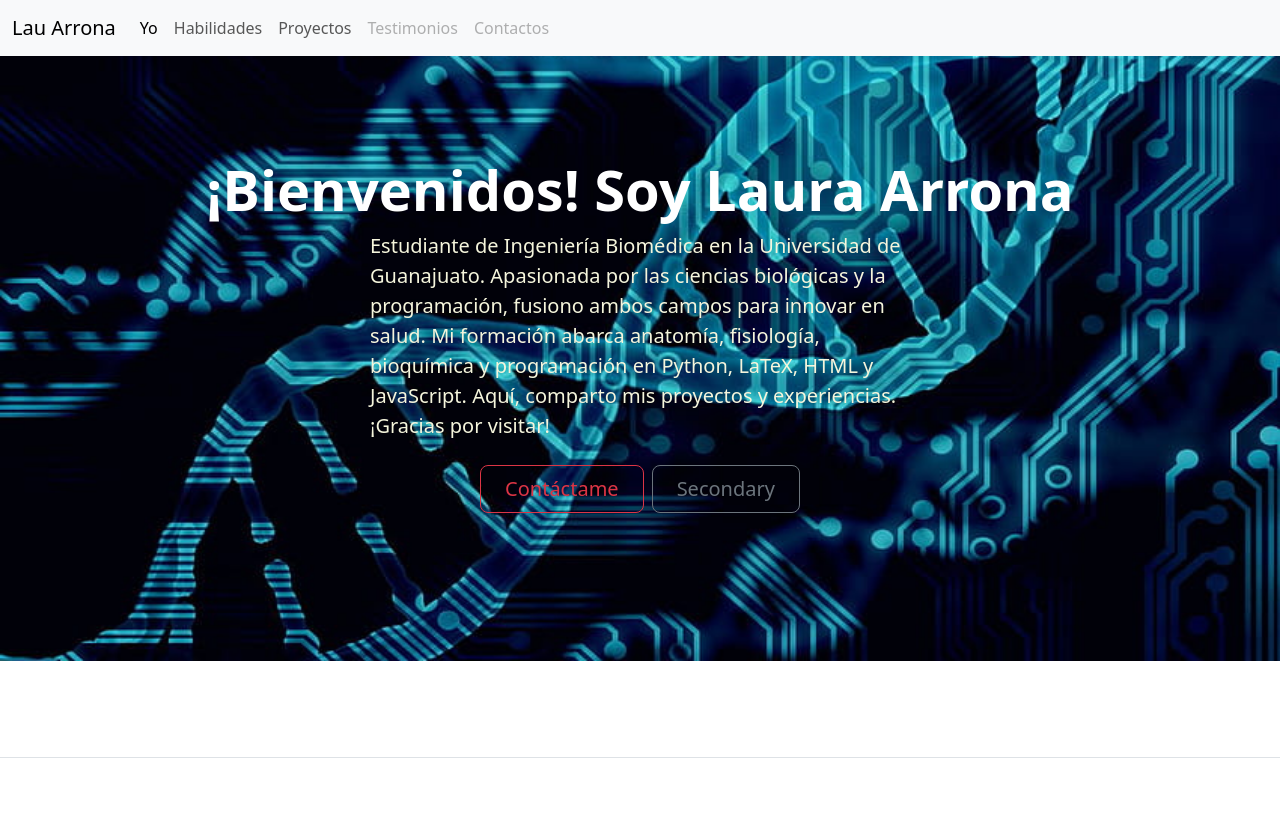
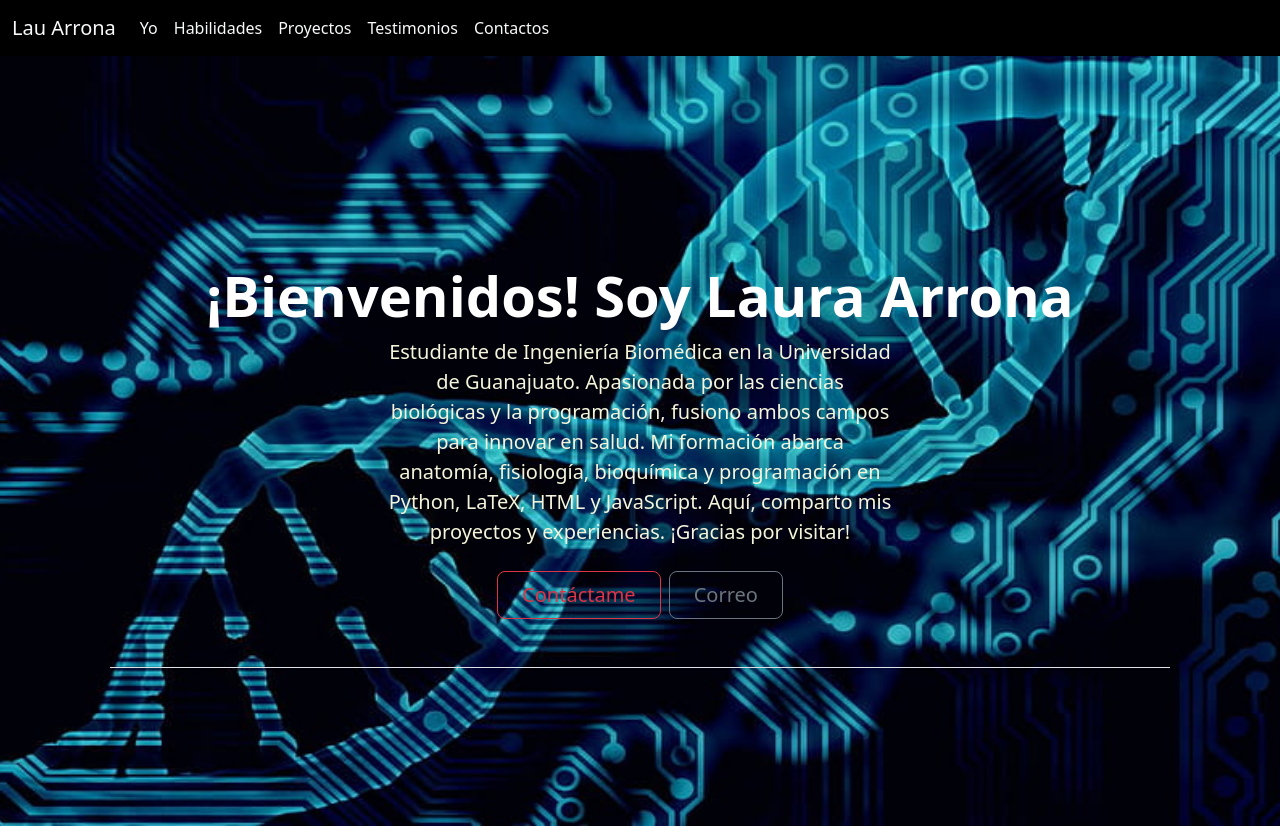
Before and after one commit to Lauarrona/Portafolio-b7-g1, a plain HTML site: page index.html in a window 1280 px wide. Shown: the top 828 px of the page. Drawn offline with nearby package versions, Linux system fonts and the light colour scheme.

Commit message:
version 1.4
Le agregue links al navbar

```diff
--- a/index.html
+++ b/index.html
@@ -14,29 +14,31 @@
 </head>
 
 <body>
-    <nav class="navbar navbar-expand-lg bg-body-tertiary">
+    <nav class="navbar navbar-expand-lg bg-black">
         <div class="container-fluid">
-            <a class="navbar-brand" href="#">Lau Arrona</a>
+            <!-- el conteiner-fluid pone en las esquinas el contenido -->
+            <a class="navbar-brand text-light" href="#">Lau Arrona</a>
             <button class="navbar-toggler" type="button" data-bs-toggle="collapse" data-bs-target="#navbarNav"
                 aria-controls="navbarNav" aria-expanded="false" aria-label="Toggle navigation">
                 <span class="navbar-toggler-icon"></span>
             </button>
             <div class="collapse navbar-collapse" id="navbarNav">
                 <ul class="navbar-nav">
+                    <!-- Recuerda li es un elemento de la lista -->
                     <li class="nav-item">
-                        <a class="nav-link active" aria-current="page" href="#">Yo</a>
+                        <a class="nav-link active text-light" href="#presentacion" aria-current="page" href="#">Yo</a>
+                    </li>
+                    <li class="nav-item ">
+                        <a class="nav-link text-light" href="#habilidades">Habilidades</a>
                     </li>
                     <li class="nav-item">
-                        <a class="nav-link" href="#">Habilidades</a>
+                        <a class="nav-link text-light" href="#proyecto">Proyectos</a>
                     </li>
                     <li class="nav-item">
-                        <a class="nav-link" href="#">Proyectos</a>
+                        <a class="nav-link disabled text-light" href="#testimonios" aria-disabled="true">Testimonios</a>
                     </li>
                     <li class="nav-item">
-                        <a class="nav-link disabled" aria-disabled="true">Testimonios</a>
-                    </li>
-                    <li class="nav-item">
-                        <a class="nav-link disabled" aria-disabled="true">Contactos</a>
+                        <a class="nav-link disabled text-light" href="#contactos" aria-disabled="true">Contactos</a>
                     </li>
                 </ul>
             </div>
@@ -44,31 +46,28 @@
     </nav>
     <!-- cabecera de mi pagina -->
     <header>
-<div>
-                <h1 class="display-4 fw-bold ">¡Bienvenidos!
+        <section id="presentacion" class="px-4 pt-5 my-5 text-center border-bottom">
+            <div>
+                <h1 class="display-4 fw-bold" id="presentacion">¡Bienvenidos!
                     Soy Laura Arrona</h1>
                 <div class="col-lg-6 mx-auto">
                     <p class="lead mb-4"> Estudiante de Ingeniería Biomédica en la Universidad de Guanajuato. Apasionada
-                        por
-                        las ciencias biológicas y la programación, fusiono ambos campos para innovar en salud. Mi
+                        por las ciencias biológicas y la programación, fusiono ambos campos para innovar en salud. Mi
                         formación
                         abarca anatomía, fisiología, bioquímica y programación en Python, LaTeX, HTML y JavaScript.
-                        Aquí, comparto mis proyectos y
-                        experiencias. ¡Gracias por visitar!</p>
+                        Aquí, comparto mis proyectos y experiencias. ¡Gracias por visitar!</p>
                     <div class="d-grid gap-2 d-sm-flex justify-content-sm-center mb-5">
-                        <button type="button" class="btn btn-outline-danger btn-lg px-4 gap-3">Contáctame</button>
-                        <button type="button" class="btn btn-outline-secondary btn-lg px-4">Secondary</button>
+                        <button type="button" class="btn btn-outline-danger btn-lg px-4 g">Contáctame</button>
+                        <button type="button" class="btn btn-outline-secondary btn-lg px-4">Correo</button>
                     </div>
                 </div>
             </div>
 
+        </section>
+
     </header>
 
     <main>
-
-        <section id="presentacion" class="px-4 pt-5 my-5 text-center border-bottom">
-
-        </section>
 
         <section id="habilidades" class="container px-4 py-5">
             <h2 class="pb-2 border-bottom">Habilidades</h2>
@@ -126,10 +125,10 @@
                 </div>
             </div>
         </section>
-        <section id="proyectos" class="container px-4 py-5">
+        <section id="proyecto" class="container px-4 py-5">
             <h2 class="pb-2 border-bottom">Custom cards</h2>
 
-            <section id="Proyectos" class="row row-cols-1 row-cols-lg-3 align-items-stretch g-4 py-5">
+            <section id="testimonios" class="row row-cols-1 row-cols-lg-3 align-items-stretch g-4 py-5">
                 <div class="col">
                     <div class="card card-cover h-100 overflow-hidden text-bg-dark rounded-4 shadow-lg"
                         style="background-image: url('unsplash-photo-1.jpg');">
@@ -305,8 +304,6 @@
 
     </footer>
 
-
-
 </body>
 
 </html>
--- a/style.css
+++ b/style.css
@@ -1,6 +1,6 @@
 header{
         background-image: url(assets/fondo-2.jpeg);
-        padding: 100px;
+        padding: 110px;
         background-repeat: no-repeat;
         background-position: center ;
         background-size: cover;
```
